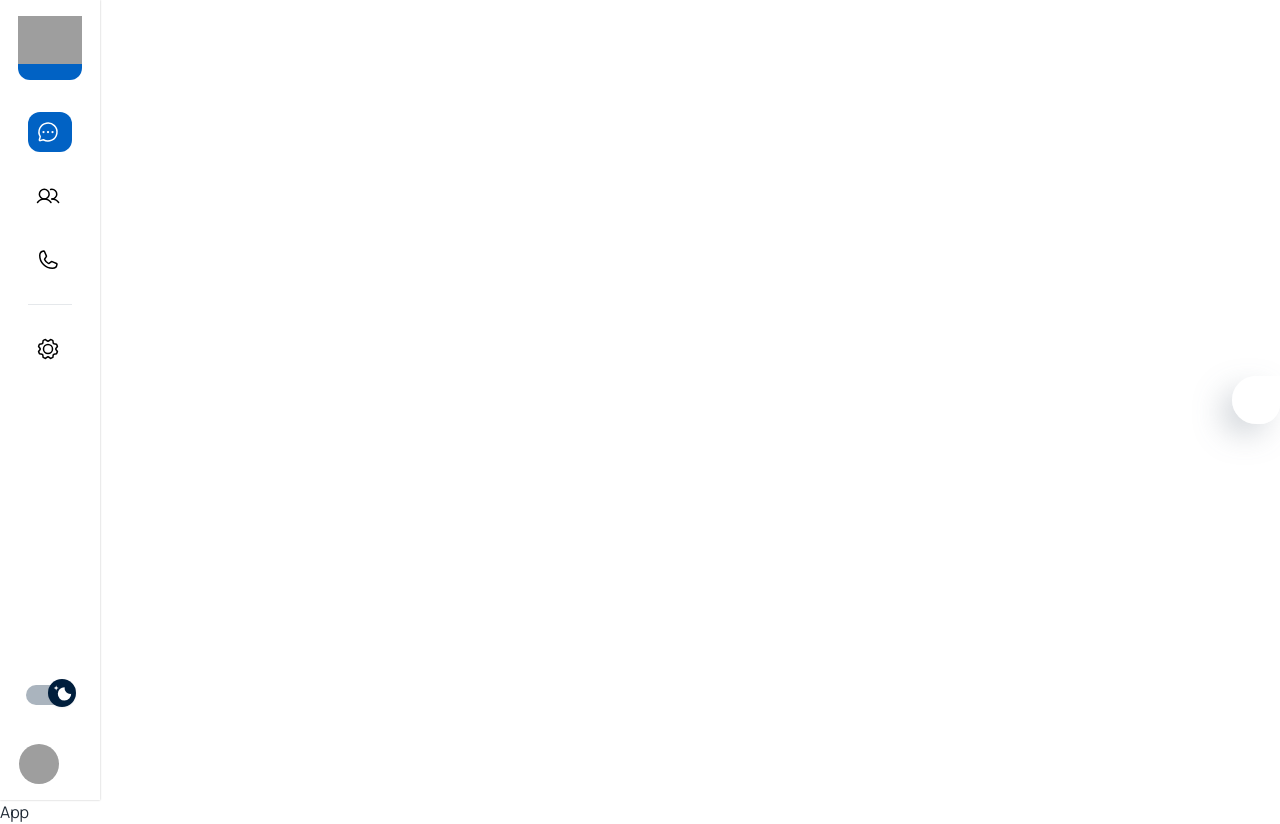
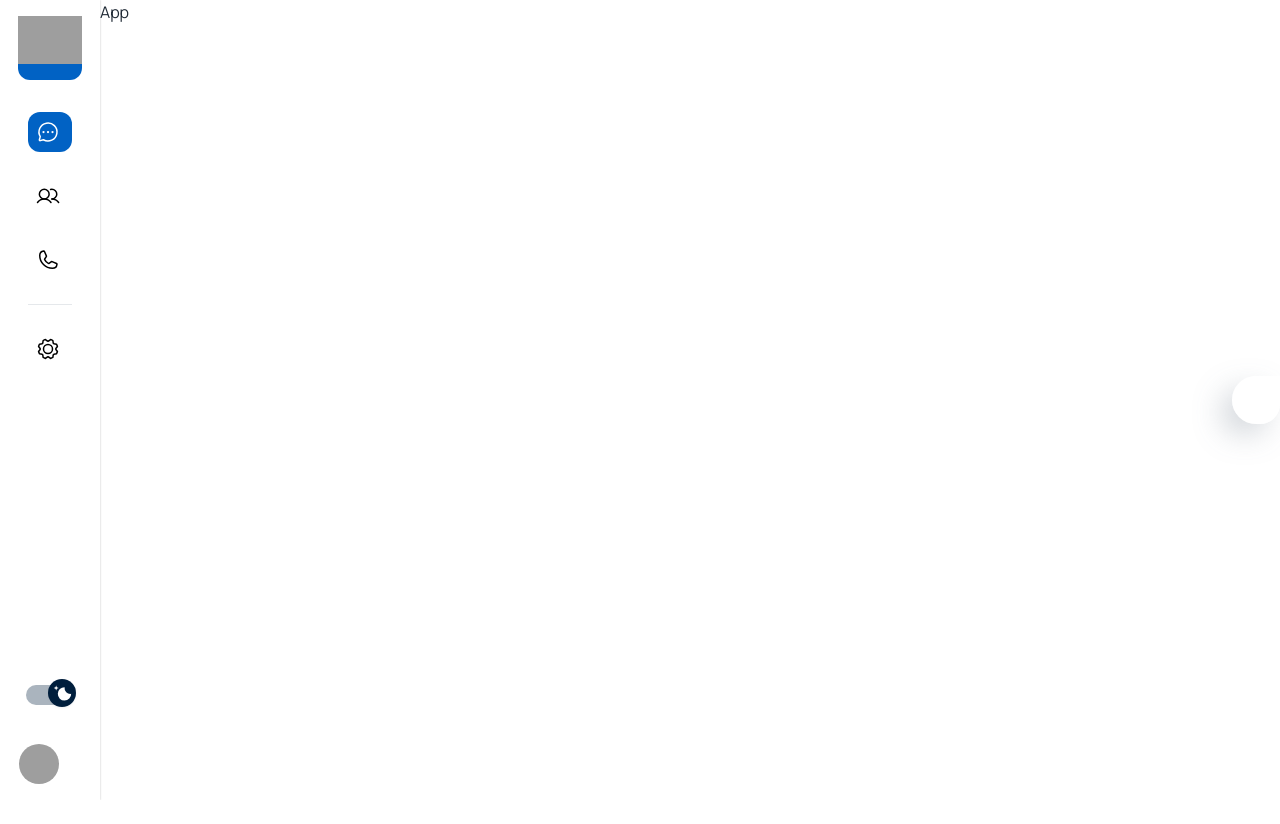
Before and after one commit to pavandeveloperr/Pigeon, a React (Create React App) app: page /app in a window 1280 px wide. After the commit the page ends 800 px from the top, so only its background shows below. Built offline with nearby package versions, Linux system fonts and the light colour scheme; grey boxes are pictures that could not be loaded; some icons are missing.

Commit message:
fix : "Chats aligned beside sidebar"

```diff
--- a/src/layouts/dashboard/index.js
+++ b/src/layouts/dashboard/index.js
@@ -25,7 +25,7 @@ const DashboardLayout = () => {
   const { onToggleMode } = useSettings();
 
   return (
-    <>
+    <Stack direction="row">
       <Box
         p={2}
         sx={{
@@ -121,7 +121,7 @@ const DashboardLayout = () => {
         </Stack>
       </Box>
       <Outlet />
-    </>
+    </Stack>
   );
 };
 
```
